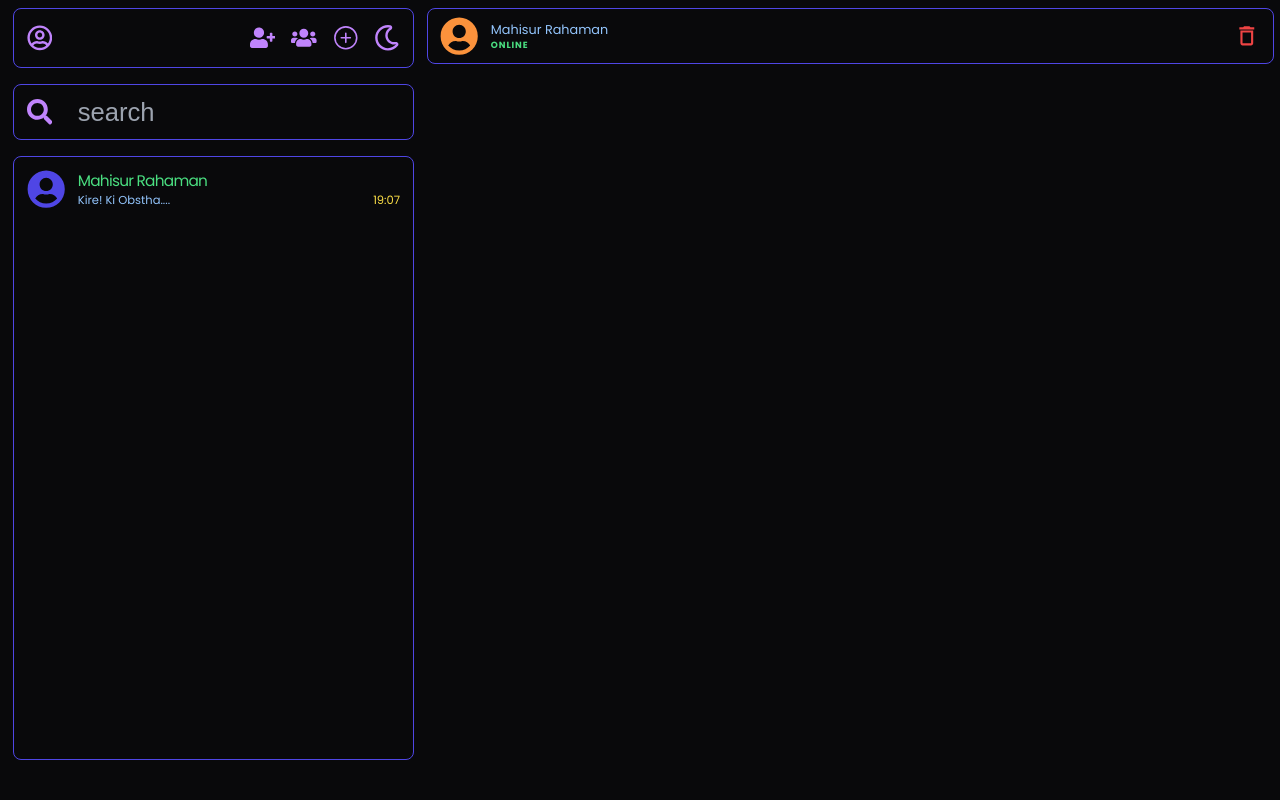
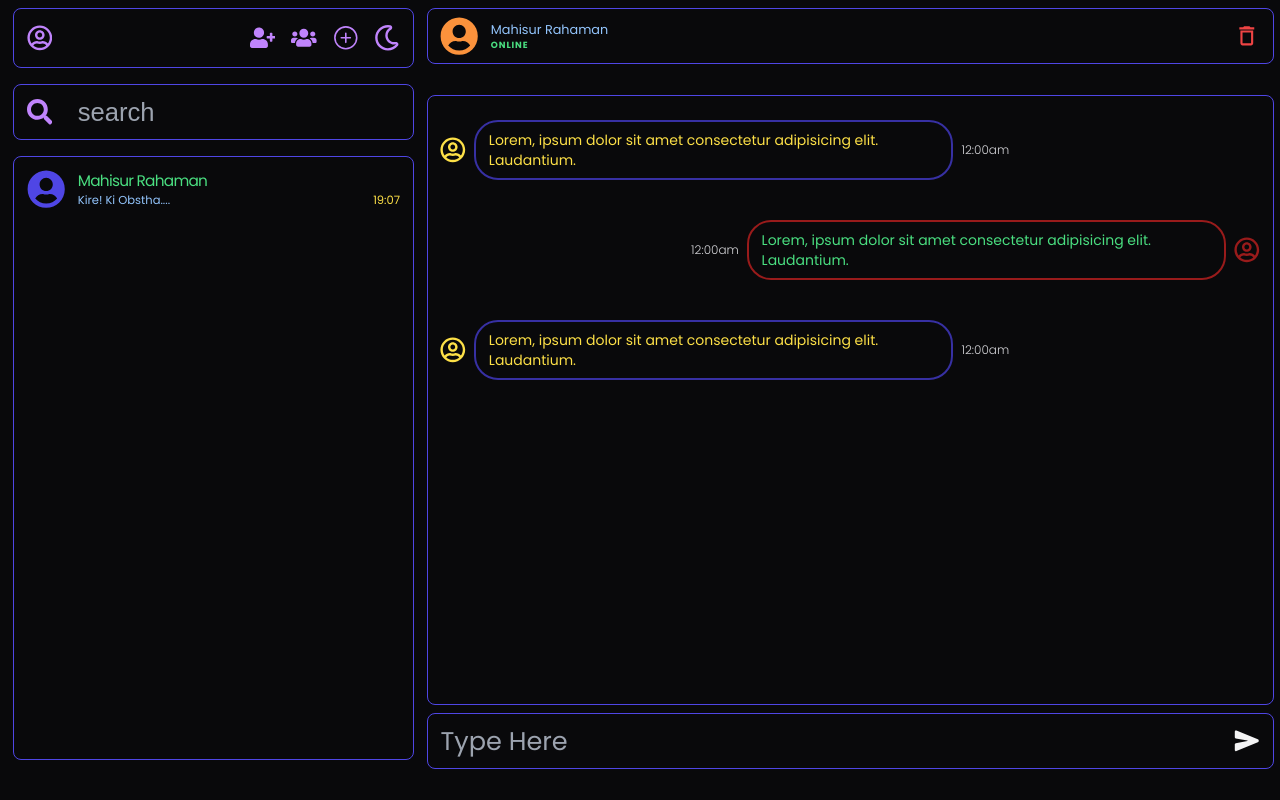
Before and after one commit to mahisurrahman/chat-app-front-end, a React (Vite) app: page / in a window 1280 px wide. Built offline with nearby package versions, Linux system fonts and the light colour scheme; a web font is replaced by a local one.

Commit message:
Designed the Chat Area and its Demo Chat Components

```diff
--- /dev/null
+++ b/src/Components/MessageOthers/MessageOthers.jsx
@@ -0,0 +1,18 @@
+import { FaRegUserCircle } from "react-icons/fa";
+
+const MessageOthers = () => {
+  return (
+    <div className="flex justify-start mb-[3vh]">
+      <div className="py-[1vh] bg-transparent text-yellow-300 flex items-center gap-2">
+        <FaRegUserCircle className="text-[2vw]"></FaRegUserCircle>
+        <p className="border-2 border-indigo-800 rounded-3xl px-[1vw] py-[1vh] max-w-[80%] overflow-wrap break-word text-sm">
+          Lorem, ipsum dolor sit amet consectetur adipisicing elit.
+          Laudantium.
+        </p>
+        <p className="text-xs font-light text-zinc-300">12:00am</p>
+      </div>
+    </div>
+  );
+};
+
+export default MessageOthers;
--- /dev/null
+++ b/src/Components/MessageSelf/MessageSelf.jsx
@@ -0,0 +1,18 @@
+import { FaRegUserCircle } from "react-icons/fa";
+
+
+const MessageSelf = () => {
+  return (
+    <div className="flex justify-end mb-[3vh]">
+      <div className="py-[1vh] bg-transparent text-green-400 flex items-center justify-end gap-2">
+        <p className="text-xs font-light text-zinc-300">12:00am</p>
+        <p className="border-2 border-red-800 rounded-3xl px-[1vw] py-[1vh] max-w-[80%] overflow-wrap break-word text-sm">
+          Lorem, ipsum dolor sit amet consectetur adipisicing elit. Laudantium.
+        </p>
+        <FaRegUserCircle className="text-[2vw] text-red-800"></FaRegUserCircle>
+      </div>
+    </div>
+  );
+};
+
+export default MessageSelf;
--- a/src/Components/WorkArea/WorkArea.jsx
+++ b/src/Components/WorkArea/WorkArea.jsx
@@ -1,3 +1,5 @@
+import WorkAreaChatSection from "../WorkAreaChatSection/WorkAreaChatSection";
+import WorkAreaChats from "../WorkAreaChats/WorkAreaChats";
 import UserAreaUserCreds from "../WorkAreaUserCreds/UserAreaUserCreds";
 
 const WorkArea = () => {
@@ -7,10 +9,10 @@ const WorkArea = () => {
         <UserAreaUserCreds></UserAreaUserCreds>
       </div>
       <div className="row-span-7">
-
+        <WorkAreaChats></WorkAreaChats>
       </div>
       <div className="row-span-1">
-
+        <WorkAreaChatSection></WorkAreaChatSection>
       </div>
     </div>
   );
--- /dev/null
+++ b/src/Components/WorkAreaChatSection/WorkAreaChatSection.jsx
@@ -0,0 +1,21 @@
+import { IoSend } from "react-icons/io5";
+
+const WorkAreaChatSection = () => {
+  return (
+    <div className="mt-[1vh] px-[1vw] py-[1vh] flex justify-between items-center border border-indigo-600 text-zinc-100 rounded-lg text-[2vw] font-poppins">
+      <textarea
+        className="w-full bg-transparent outline-none text-yellow-400 resize-none"
+        name="chats"
+        id=""
+        placeholder="Type Here"
+        rows="1"
+        wrap="soft"
+      ></textarea>{" "}
+      <button>
+        <IoSend className="duration-700 hover:duration-700 hover:text-green-600 hover:cursor-pointer"></IoSend>
+      </button>
+    </div>
+  );
+};
+
+export default WorkAreaChatSection;
--- /dev/null
+++ b/src/Components/WorkAreaChats/WorkAreaChats.jsx
@@ -0,0 +1,15 @@
+import MessageOthers from "../MessageOthers/MessageOthers";
+import MessageSelf from "../MessageSelf/MessageSelf";
+
+
+const WorkAreaChats = () => {
+    return (
+        <div className="h-full px-[1vw] py-[2vh] border border-indigo-600 text-zinc-100 rounded-lg font-poppins">
+            <MessageOthers></MessageOthers>
+            <MessageSelf></MessageSelf>
+            <MessageOthers></MessageOthers>
+        </div>
+    );
+};
+
+export default WorkAreaChats;
```
